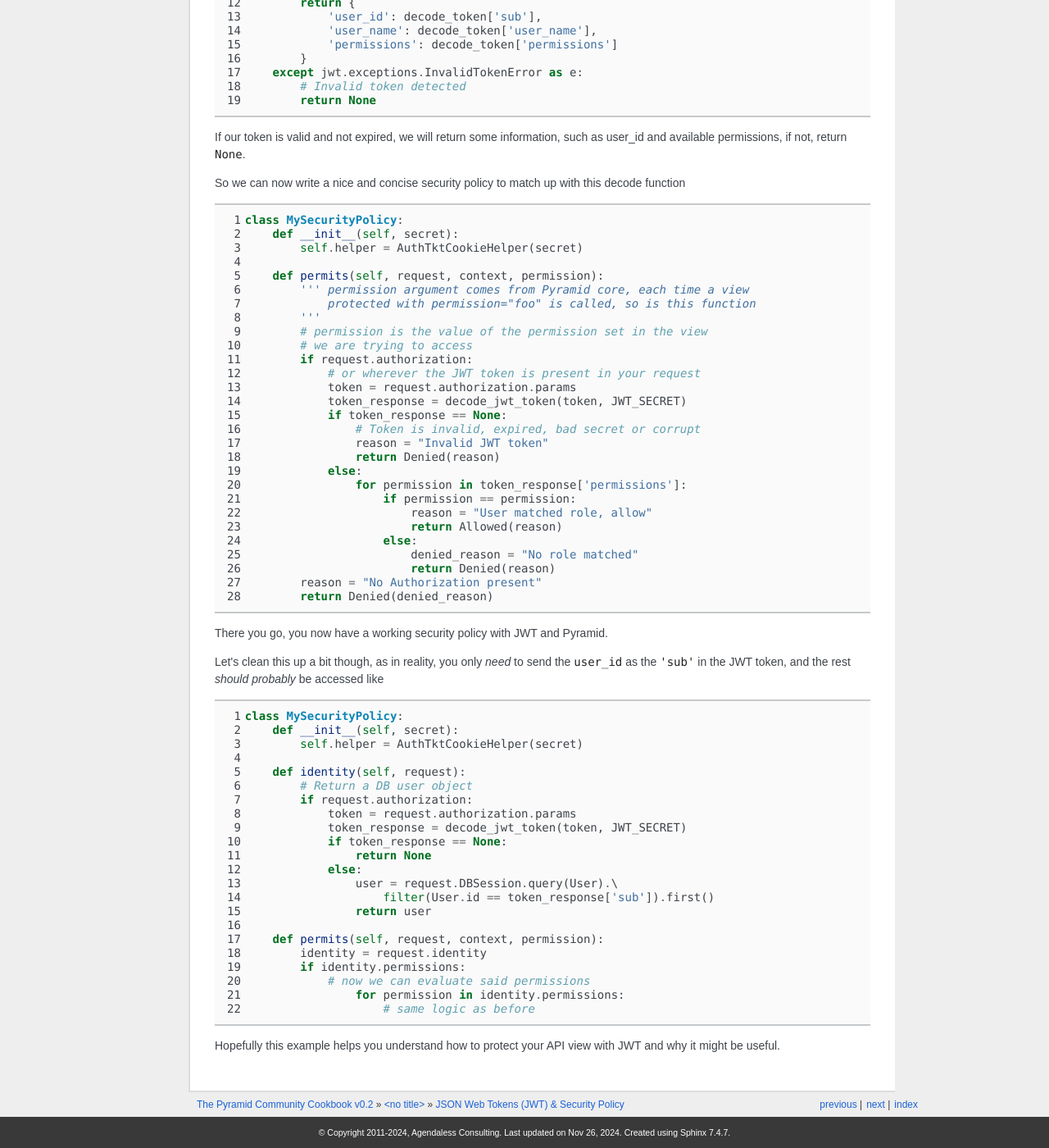
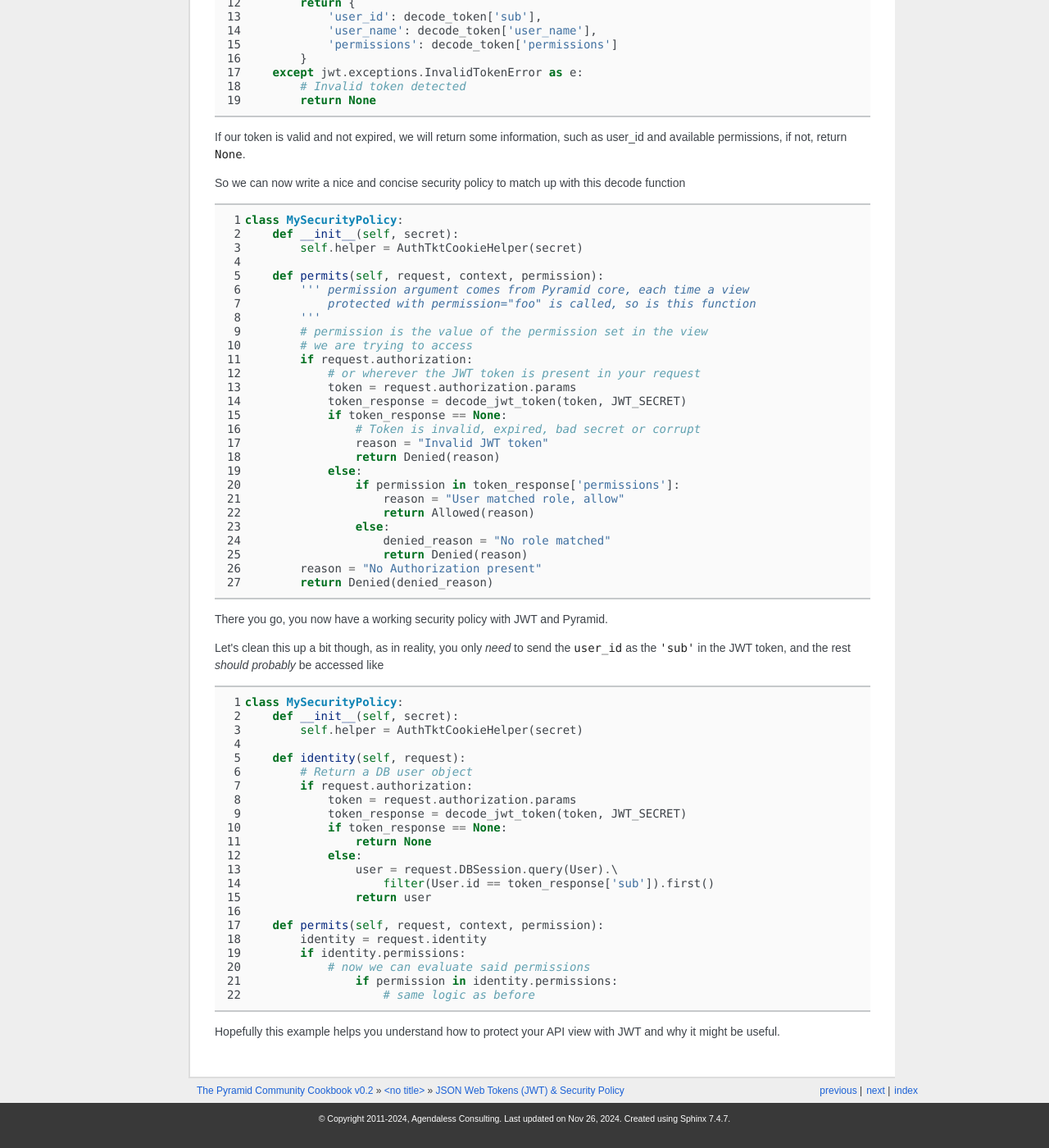
Before and after one commit to Pylons/pyramid_cookbook, a Sphinx documentation site: the page built from docs/auth/jwt_auth.rst, in a window 1280 px wide and 1400 px high, scrolled down 2951 px. Shown: the whole window at 82% size. Built offline with Sphinx 7.4.7, drawn with Linux system fonts in a browser that asks for light colours; some web fonts are replaced.

Commit message:
syntax change for string in list checks

```diff
--- a/docs/auth/jwt_auth.rst
+++ b/docs/auth/jwt_auth.rst
@@ -193,13 +193,12 @@ So we can now write a nice and concise security policy to match up with this dec
                     reason = "Invalid JWT token"
                     return Denied(reason)
                 else:
-                    for permission in token_response['permissions']:
-                        if permission == permission:
-                            reason = "User matched role, allow"
-                            return Allowed(reason)
-                        else:
-                            denied_reason = "No role matched"
-                            return Denied(reason)
+                    if permission in token_response['permissions']:
+                        reason = "User matched role, allow"
+                        return Allowed(reason)
+                    else:
+                        denied_reason = "No role matched"
+                        return Denied(reason)
             reason = "No Authorization present"
             return Denied(denied_reason)
 
@@ -230,7 +229,7 @@ and the rest *should probably* be accessed like
             identity = request.identity
             if identity.permissions:
                 # now we can evaluate said permissions
-                    for permission in identity.permissions:
+                    if permission in identity.permissions:
                         # same logic as before
 
 Hopefully this example helps you understand how to protect your API view with JWT and why it might be useful.
```
